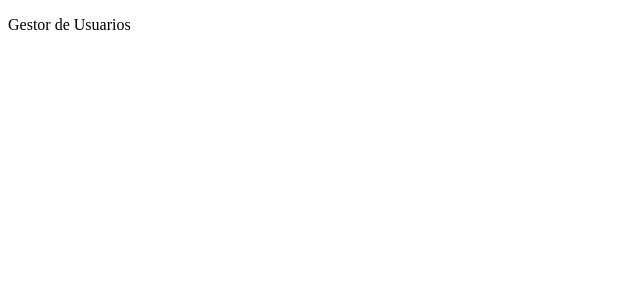
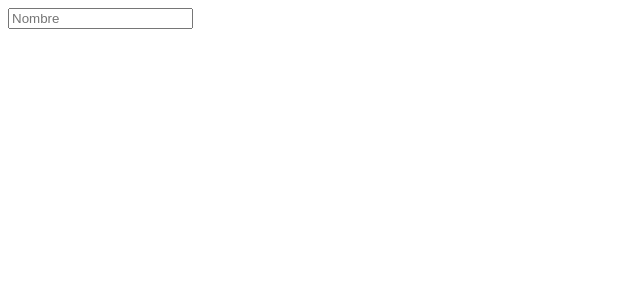
Before and after one commit to JuananA1000/GestorDeUsuarios, a React (Create React App) app: page / in a window 1280 px wide. Shown: the top 300 px of the page, without its empty margins (0-640 px from the left). Built offline with nearby package versions, Linux system fonts and the light colour scheme.

Commit message:
Primeros pasos y custom hook

```diff
--- a/src/App.js
+++ b/src/App.js
@@ -1,5 +1,20 @@
+// Custom HOOKS
+import useFormulario from "./hooks/useFormulario";
+
 function App() {
-    return <p>Gestor de Usuarios</p>;
+    const [formulario, handleChange] = useFormulario({ name: "" });
+    console.log(formulario);
+
+    return (
+        <form>
+            <input
+                name="name"
+                placeholder="Nombre"
+                value={formulario.name}
+                onChange={handleChange}
+            />
+        </form>
+    );
 }
 
 export default App;
--- /dev/null
+++ b/src/hooks/useFormulario.js
@@ -0,0 +1,16 @@
+import { useState } from "react";
+
+const useFormulario = (inicial) => {
+    const [formulario, setFormulario] = useState(inicial);
+
+    const handleChange = (e) => {
+        setFormulario({
+            ...formulario,
+            [e.target.name]: e.target.value,
+        });
+    };
+
+    return [formulario, handleChange];
+};
+
+export default useFormulario;
```
